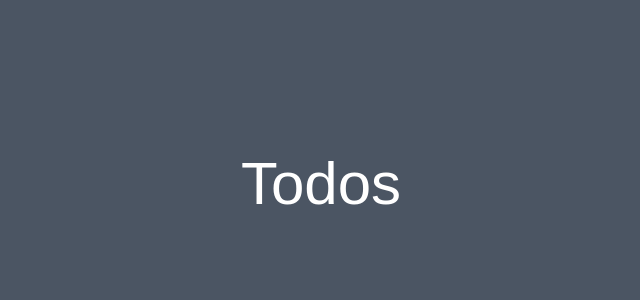
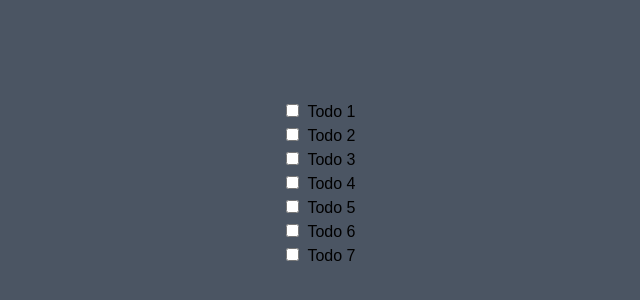
Before and after one commit to cristobalgvera/todo-app, a React (Create React App) app in the folder client/: page / in a window 1280 px wide. Shown: the part 216-516 px from the top of the page, without its empty margins (319-959 px from the left). Built offline with nearby package versions, Linux system fonts and the light colour scheme.

Commit message:
:sparkles: Added basic to-do feature
Shows only presentational data

```diff
--- /dev/null
+++ b/client/src/App.tsx
@@ -0,0 +1,21 @@
+import Todos from './components/molecules/Todos';
+import Layout from './components/pages/Layout';
+import { TodoItem } from './types/TodoItem';
+
+const todoItems: TodoItem[] = [
+  { id: 1, title: 'Todo 1', completed: false },
+  { id: 2, title: 'Todo 2', completed: false },
+  { id: 3, title: 'Todo 3', completed: false },
+  { id: 4, title: 'Todo 4', completed: false },
+  { id: 5, title: 'Todo 5', completed: false },
+  { id: 6, title: 'Todo 6', completed: false },
+  { id: 7, title: 'Todo 7', completed: false },
+];
+
+const App = () => (
+  <Layout>
+    <Todos todoItems={todoItems} />
+  </Layout>
+);
+
+export default App;
--- /dev/null
+++ b/client/src/components/atoms/Todo.tsx
@@ -0,0 +1,21 @@
+import { TodoItem } from '../../types/TodoItem';
+
+interface TodoProps {
+  todo: TodoItem;
+  onChange: (id: number) => void;
+}
+
+const Todo = ({ todo: { id, title, completed }, onChange }: TodoProps) => {
+  return (
+    <label>
+      <input
+        type="checkbox"
+        checked={completed}
+        onChange={() => onChange(id)}
+      />
+      <span className="ml-2">{title}</span>
+    </label>
+  );
+};
+
+export default Todo;
--- /dev/null
+++ b/client/src/components/molecules/Todos.tsx
@@ -0,0 +1,22 @@
+import { TodoItem } from '../../types/TodoItem';
+import Todo from '../atoms/Todo';
+
+interface TodosProps {
+  todoItems: TodoItem[];
+}
+
+const Todos = ({ todoItems }: TodosProps) => {
+  const onChange = (id: number) => {
+    console.log(`Todo ${id} was clicked`);
+  };
+
+  return (
+    <div className="flex flex-col">
+      {todoItems.map((todo) => (
+        <Todo key={todo.id} todo={todo} onChange={onChange} />
+      ))}
+    </div>
+  );
+};
+
+export default Todos;
--- /dev/null
+++ b/client/src/components/pages/Layout.tsx
@@ -0,0 +1,11 @@
+interface ILayoutProps {
+  children: React.ReactNode;
+}
+
+const Layout = ({ children }: ILayoutProps) => (
+  <div className="h-screen bg-gray-600 flex items-center justify-center">
+    {children}
+  </div>
+);
+
+export default Layout;
--- a/client/src/components/pages/Todos/Todos.tsx
+++ /dev/null
@@ -1,11 +0,0 @@
-import React from 'react';
-
-export const Todos = () => {
-  return (
-    <div className="h-screen bg-gray-600 flex items-center justify-center">
-      <h1 className="text-center text-6xl text-white">Todos</h1>
-    </div>
-  );
-};
-
-export default Todos;
--- a/client/src/index.tsx
+++ b/client/src/index.tsx
@@ -1,11 +1,11 @@
 import React from 'react';
 import ReactDOM from 'react-dom';
-import Todos from './components/pages/Todos/Todos';
+import App from './App';
 import './index.css';
 
 ReactDOM.render(
   <React.StrictMode>
-    <Todos />
+    <App />
   </React.StrictMode>,
   document.getElementById('root'),
 );
--- /dev/null
+++ b/client/src/types/TodoItem.ts
@@ -0,0 +1,5 @@
+export interface TodoItem {
+  id: number;
+  title: string;
+  completed: boolean;
+}
```
Also changed, not shown: 2 other files (tests, documents, lock files or other folders).
